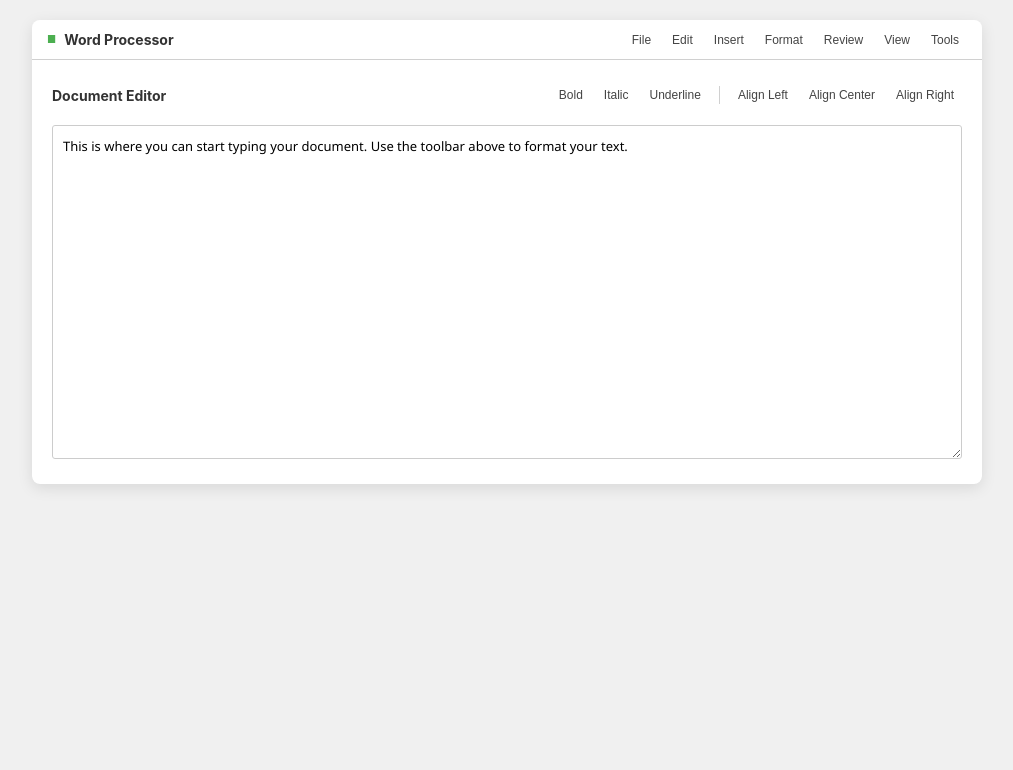
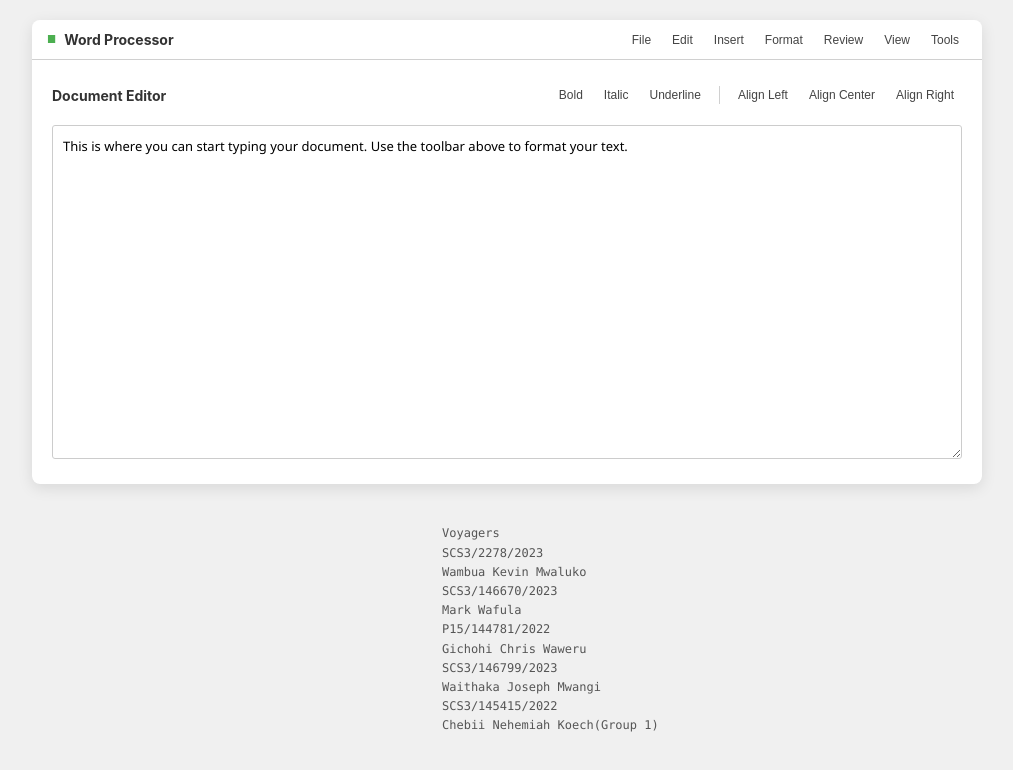
Before and after one commit to MJWaithaka/word-processor-mockup, a plain HTML site: page index.html in a window 1280 px wide. Shown: the whole page, without its empty margins (133-1146 px from the left). Drawn offline with Linux system fonts and the light colour scheme.

Commit message:
Update index.html

```diff
--- a/index.html
+++ b/index.html
@@ -159,6 +159,23 @@
         </main>
     </div>
 
+        <!-- Credits Footer Section -->
+    <div class="credits-footer">
+        <pre>
+            Voyagers
+            SCS3/2278/2023
+            Wambua Kevin Mwaluko
+            SCS3/146670/2023
+            Mark Wafula
+            P15/144781/2022
+            Gichohi Chris Waweru
+            SCS3/146799/2023
+            Waithaka Joseph Mwangi
+            SCS3/145415/2022
+            Chebii Nehemiah Koech(Group 1)
+        </pre>
+    </div>
+
     <script src="script.js"></script>
 </body>
 </html>
```
